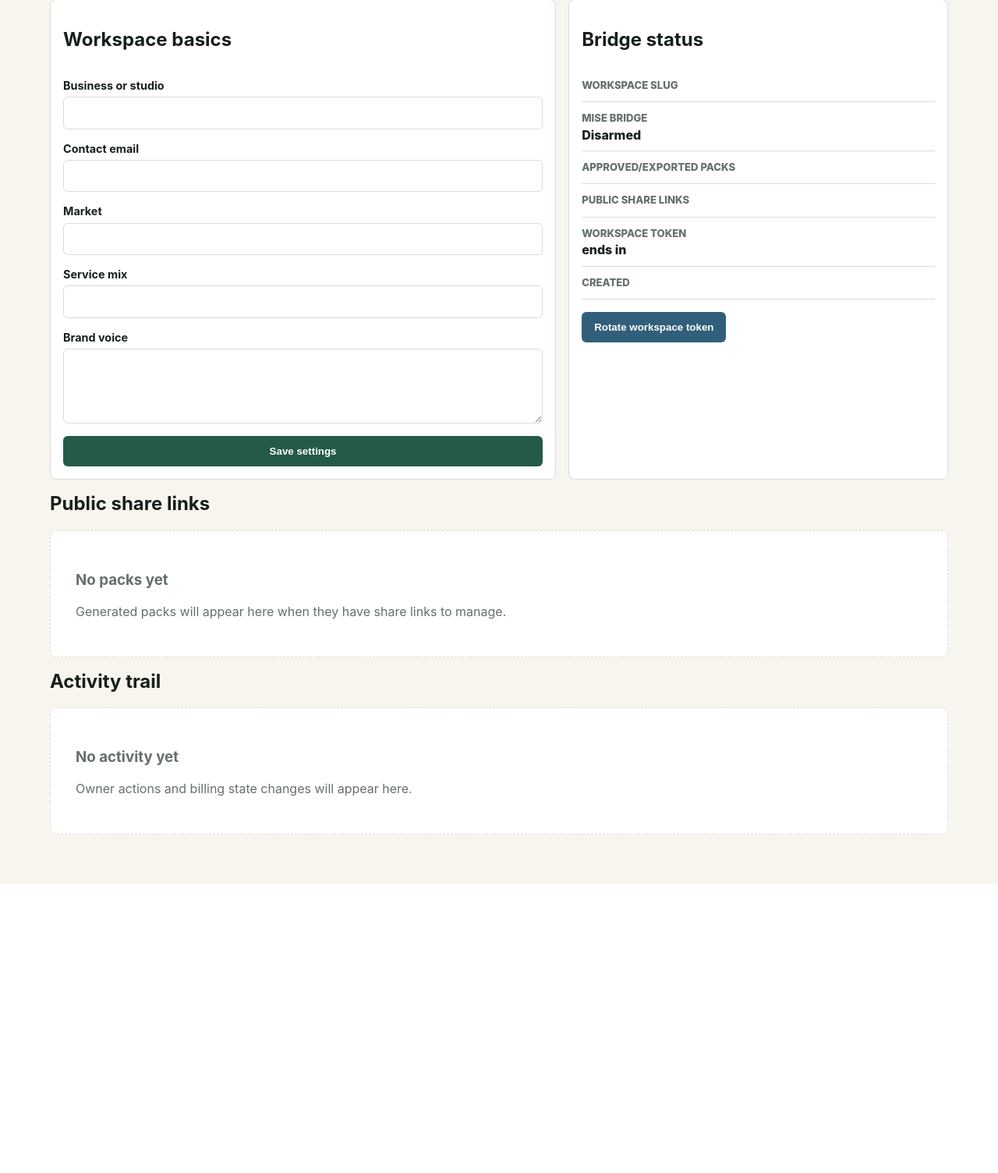
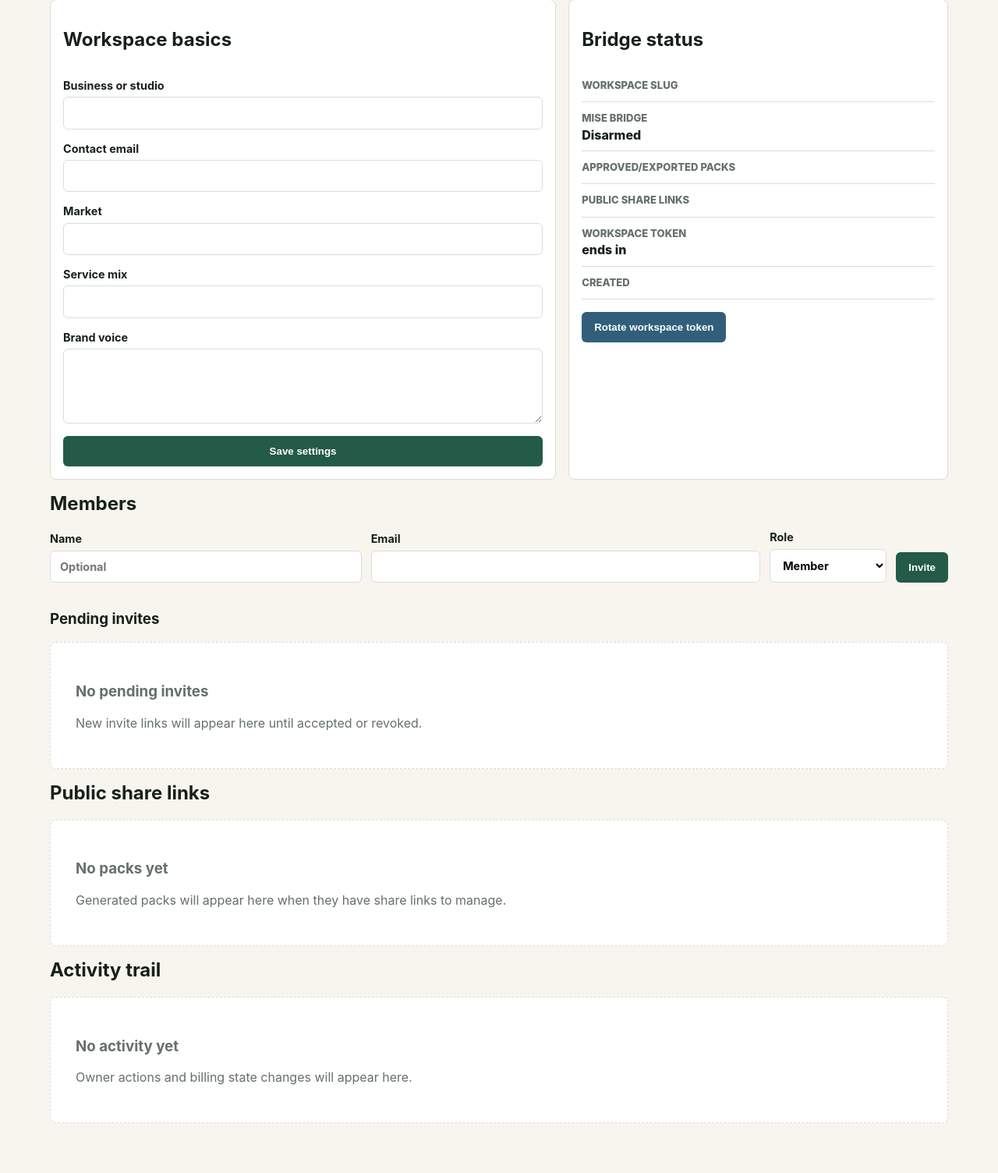
Before and after one commit to Ayyitskevin/dionysus, a FastAPI app: template templates/settings.html in a window 1280 px wide. Shown: the part 416-1920 px from the top of the page at 78% size. Before the commit the page ends 1550 px from the top, so only its background shows below. Run offline with FastAPI, Linux system fonts and the light colour scheme; the template is opened without the code that fills it, so the values that code supplies are empty; parts of the project's set-up code (start-up, migrations or seed data) failed here and were passed over.

Commit message:
Add workspace member management

```diff
--- a/app/main.py
+++ b/app/main.py
@@ -163,6 +163,54 @@ async def home(request: Request):
     return templates.TemplateResponse(request, "home.html", _home_context(request))
 
 
+@app.get("/invite/{token}", response_class=HTMLResponse)
+async def invite_form(request: Request, token: str):
+    invite = _invite_by_token(token)
+    if not invite or invite["status"] != "pending":
+        raise HTTPException(status_code=404, detail="invite not found")
+    return _render_invite(request, invite)
+
+
+@app.post("/invite/{token}/accept")
+async def accept_invite(request: Request, token: str, name: str = Form(""),
+                        password: str = Form(...)):
+    invite = _invite_by_token(token)
+    if not invite or invite["status"] != "pending":
+        raise HTTPException(status_code=404, detail="invite not found")
+    password = password.strip()
+    if len(password) < 8:
+        return _render_invite(
+            request, invite, error="Password must be at least 8 characters.")
+    user = db.one("SELECT * FROM users WHERE email=?", (invite["email"],))
+    if user:
+        if not security.verify_password(password, user["password_hash"]):
+            return _render_invite(
+                request, invite, error="Use the password for this account.")
+        user_id = user["id"]
+    else:
+        display_name = name.strip() or invite["invitee_name"] or invite["email"].split("@", 1)[0]
+        user_id = db.run("""INSERT INTO users (email, name, password_hash)
+                            VALUES (?,?,?)""",
+                         (invite["email"], display_name, security.hash_password(password)))
+    with db.tx() as con:
+        con.execute("""INSERT INTO organization_members (org_id, user_id, role)
+                       VALUES (?,?,?)
+                       ON CONFLICT(org_id, user_id) DO UPDATE SET
+                         role=excluded.role""",
+                    (invite["org_id"], user_id, invite["role"]))
+        con.execute("""UPDATE workspace_invites
+                       SET status='accepted', accepted_by_user_id=?,
+                           accepted_at=datetime('now')
+                       WHERE id=?""", (user_id, invite["id"]))
+    audit.log_event(
+        invite["org_id"], "member.invite_accepted",
+        actor_user_id=user_id, entity_type="user", entity_id=user_id,
+        summary=f"{invite['email']} accepted a {invite['role']} invite.",
+        details={"email": invite["email"], "role": invite["role"]})
+    resp = RedirectResponse(f"/w/{invite['org_slug']}", status_code=303)
+    return _set_auth_cookies(resp, user_id, invite["org_slug"])
+
+
 @app.get("/pricing", response_class=HTMLResponse)
 async def pricing(request: Request):
     return templates.TemplateResponse(request, "pricing.html", {"plans": plans.all_plans()})
@@ -232,8 +280,10 @@ def _membership(user_id: int, org_id: int):
 def _require_workspace(request: Request, slug: str):
     org = _org_by_slug(slug)
     user = _current_user(request)
-    if user and _membership(user["id"], org["id"]):
-        return org, user
+    if user:
+        if _membership(user["id"], org["id"]):
+            return org, user
+        raise HTTPException(status_code=403, detail="workspace access required")
     if security.has_workspace_access(request, slug):
         return org, user
     raise HTTPException(status_code=403, detail="workspace access required")
@@ -258,6 +308,60 @@ def _auth_cookie_kwargs() -> dict:
         "path": "/",
         "secure": config.COOKIE_SECURE,
     }
+
+
+def _member_role(role: str) -> str:
+    role = role.strip().lower()
+    if role not in ("admin", "member"):
+        raise HTTPException(status_code=400, detail="role must be admin or member")
+    return role
+
+
+def _valid_email(email: str) -> str:
+    email = email.strip().lower()
+    if "@" not in email or "." not in email.rsplit("@", 1)[-1]:
+        raise HTTPException(status_code=400, detail="valid email required")
+    return email
+
+
+def _owner_count(org_id: int) -> int:
+    return db.one("""SELECT COUNT(*) AS n FROM organization_members
+                     WHERE org_id=? AND role='owner'""", (org_id,))["n"]
+
+
+def _new_invite_token() -> str:
+    token = security.new_token(32)
+    while db.one("SELECT id FROM workspace_invites WHERE token=?", (token,)):
+        token = security.new_token(32)
+    return token
+
+
+def _invite_url(token: str) -> str:
+    return f"{config.BASE_URL}/invite/{token}"
+
+
+def _invite_by_token(token: str):
+    return db.one("""SELECT wi.*, o.slug AS org_slug, o.name AS org_name,
+                            o.company AS org_company
+                     FROM workspace_invites wi
+                     JOIN organizations o ON o.id=wi.org_id
+                     WHERE wi.token=?""", (token,))
+
+
+def _render_invite(request: Request, invite, *, error: str | None = None):
+    org = {
+        "id": invite["org_id"],
+        "slug": invite["org_slug"],
+        "name": invite["org_name"],
+        "company": invite["org_company"],
+    }
+    existing_user = db.one("SELECT id FROM users WHERE email=?", (invite["email"],))
+    return templates.TemplateResponse(request, "accept_invite.html", {
+        "invite": invite,
+        "org": org,
+        "existing_user": bool(existing_user),
+        "error": error,
+    })
 
 
 def _set_auth_cookies(resp: RedirectResponse, user_id: int, slug: str) -> RedirectResponse:
@@ -423,12 +527,42 @@ async def settings_page(request: Request, slug: str):
     notice = request.query_params.get("notice", "")
     rotated = request.query_params.get("rotated", "") == "1"
     revoked = request.query_params.get("revoked", "")
+    members = db.all_("""SELECT om.user_id, om.role, om.created_at,
+                                u.name, u.email
+                         FROM organization_members om
+                         JOIN users u ON u.id=om.user_id
+                         WHERE om.org_id=?
+                         ORDER BY CASE om.role WHEN 'owner' THEN 0
+                                                WHEN 'admin' THEN 1 ELSE 2 END,
+                                  om.created_at""", (org["id"],))
+    pending_invites = []
+    for row in db.all_("""SELECT * FROM workspace_invites
+                          WHERE org_id=? AND status='pending'
+                          ORDER BY created_at DESC, id DESC""", (org["id"],)):
+        invite = dict(row)
+        invite["invite_url"] = _invite_url(invite["token"])
+        pending_invites.append(invite)
+    invited_raw = request.query_params.get("invited", "")
+    invite_url = ""
+    try:
+        invited_id = int(invited_raw)
+    except ValueError:
+        invited_id = 0
+    if invited_id:
+        invite = db.one("""SELECT token FROM workspace_invites
+                           WHERE id=? AND org_id=? AND status='pending'""",
+                        (invited_id, org["id"]))
+        if invite:
+            invite_url = _invite_url(invite["token"])
     return templates.TemplateResponse(request, "settings.html", {
         "org": org,
         "user": user,
         "member": member,
         "subscription": sub,
         "packs": packs,
+        "members": members,
+        "pending_invites": pending_invites,
+        "invite_url": invite_url,
         "shared_count": shared_count,
         "bridge_count": bridge_count,
         "mise_bridge_armed": bool(config.MISE_IMPORT_TOKEN),
@@ -510,6 +644,107 @@ async def revoke_pack_share(request: Request, slug: str, pack_id: int):
         summary=f"Revoked public share link for {pack['title']}.",
         details={"pack_title": pack["title"]})
     return RedirectResponse(f"/w/{slug}/settings?revoked={pack_id}", status_code=303)
+
+
+@app.post("/w/{slug}/settings/members/invite")
+async def invite_member(request: Request, slug: str, email: str = Form(...),
+                        role: str = Form("member"), invitee_name: str = Form("")):
+    org, user, _ = _require_owner(request, slug)
+    email = _valid_email(email)
+    role = _member_role(role)
+    invitee_name = invitee_name.strip() or None
+    existing_member = db.one("""SELECT om.user_id FROM organization_members om
+                                JOIN users u ON u.id=om.user_id
+                                WHERE om.org_id=? AND u.email=?""",
+                             (org["id"], email))
+    if existing_member:
+        raise HTTPException(status_code=400, detail="user is already a workspace member")
+    pending = db.one("""SELECT * FROM workspace_invites
+                        WHERE org_id=? AND email=? AND status='pending'""",
+                     (org["id"], email))
+    if pending:
+        db.run("""UPDATE workspace_invites
+                  SET role=?, invitee_name=?, invited_by_user_id=?
+                  WHERE id=?""", (role, invitee_name, user["id"], pending["id"]))
+        invite_id = pending["id"]
+        summary = f"Refreshed {role} invite for {email}."
+    else:
+        token = _new_invite_token()
+        invite_id = db.run("""INSERT INTO workspace_invites
+                              (org_id, email, invitee_name, role, token, invited_by_user_id)
+                              VALUES (?,?,?,?,?,?)""",
+                           (org["id"], email, invitee_name, role, token, user["id"]))
+        summary = f"Invited {email} as {role}."
+    audit.log_event(
+        org["id"], "member.invited",
+        actor_user_id=user["id"], entity_type="workspace_invite", entity_id=invite_id,
+        summary=summary, details={"email": email, "role": role})
+    return RedirectResponse(f"/w/{slug}/settings?invited={invite_id}", status_code=303)
+
+
+@app.post("/w/{slug}/settings/invites/{invite_id}/revoke")
+async def revoke_invite(request: Request, slug: str, invite_id: int):
+    org, user, _ = _require_owner(request, slug)
+    invite = db.one("""SELECT * FROM workspace_invites
+                       WHERE id=? AND org_id=? AND status='pending'""",
+                    (invite_id, org["id"]))
+    if not invite:
+        raise HTTPException(status_code=404, detail="invite not found")
+    db.run("""UPDATE workspace_invites
+              SET status='revoked', revoked_at=datetime('now')
+              WHERE id=?""", (invite_id,))
+    audit.log_event(
+        org["id"], "member.invite_revoked",
+        actor_user_id=user["id"], entity_type="workspace_invite", entity_id=invite_id,
+        summary=f"Revoked pending invite for {invite['email']}.",
+        details={"email": invite["email"], "role": invite["role"]})
+    return RedirectResponse(f"/w/{slug}/settings?invite_revoked=1", status_code=303)
+
+
+@app.post("/w/{slug}/settings/members/{user_id}/role")
+async def update_member_role(request: Request, slug: str, user_id: int,
+                             role: str = Form(...)):
+    org, user, _ = _require_owner(request, slug)
+    role = _member_role(role)
+    if user_id == user["id"]:
+        raise HTTPException(status_code=400, detail="cannot change your own role")
+    target = db.one("""SELECT om.*, u.email FROM organization_members om
+                       JOIN users u ON u.id=om.user_id
+                       WHERE om.org_id=? AND om.user_id=?""", (org["id"], user_id))
+    if not target:
+        raise HTTPException(status_code=404, detail="member not found")
+    if target["role"] == "owner":
+        raise HTTPException(status_code=400, detail="owner role cannot be changed here")
+    db.run("""UPDATE organization_members SET role=?
+              WHERE org_id=? AND user_id=?""", (role, org["id"], user_id))
+    audit.log_event(
+        org["id"], "member.role_updated",
+        actor_user_id=user["id"], entity_type="user", entity_id=user_id,
+        summary=f"Changed {target['email']} from {target['role']} to {role}.",
+        details={"email": target["email"], "old_role": target["role"], "role": role})
+    return RedirectResponse(f"/w/{slug}/settings?member_role=1", status_code=303)
+
+
+@app.post("/w/{slug}/settings/members/{user_id}/revoke")
+async def revoke_member(request: Request, slug: str, user_id: int):
+    org, user, _ = _require_owner(request, slug)
+    if user_id == user["id"]:
+        raise HTTPException(status_code=400, detail="cannot revoke your own access")
+    target = db.one("""SELECT om.*, u.email FROM organization_members om
+                       JOIN users u ON u.id=om.user_id
+                       WHERE om.org_id=? AND om.user_id=?""", (org["id"], user_id))
+    if not target:
+        raise HTTPException(status_code=404, detail="member not found")
+    if target["role"] == "owner" and _owner_count(org["id"]) <= 1:
+        raise HTTPException(status_code=400, detail="cannot revoke the last owner")
+    db.run("""DELETE FROM organization_members
+              WHERE org_id=? AND user_id=?""", (org["id"], user_id))
+    audit.log_event(
+        org["id"], "member.revoked",
+        actor_user_id=user["id"], entity_type="user", entity_id=user_id,
+        summary=f"Revoked workspace access for {target['email']}.",
+        details={"email": target["email"], "role": target["role"]})
+    return RedirectResponse(f"/w/{slug}/settings?member_revoked=1", status_code=303)
 
 
 @app.post("/w/{slug}/profile")
--- a/static/dionysus.css
+++ b/static/dionysus.css
@@ -457,6 +457,18 @@ button:disabled {
   flex-wrap: wrap;
 }
 .settings-actions form { margin: 0; }
+.member-invite {
+  display: grid;
+  grid-template-columns: minmax(160px, 0.8fr) minmax(220px, 1fr) 150px auto;
+  gap: 0.75rem;
+  align-items: end;
+  margin-bottom: 1rem;
+}
+.notice input, .settings-band .row input {
+  margin-top: 0.6rem;
+  font-family: ui-monospace, SFMono-Regular, Menlo, Consolas, monospace;
+  font-size: 0.84rem;
+}
 .audit-list {
   display: grid;
   gap: 0.75rem;
@@ -486,5 +498,5 @@ button:disabled {
 }
 
 @media (max-width: 880px) {
-  .upgrade-strip, .campaign-actions, .campaign-actions form, .settings-grid, .settings-actions, .audit-row { display: grid; min-width: 0; }
+  .upgrade-strip, .campaign-actions, .campaign-actions form, .settings-grid, .settings-actions, .audit-row, .member-invite { display: grid; min-width: 0; grid-template-columns: 1fr; }
 }
--- a/templates/settings.html
+++ b/templates/settings.html
@@ -22,6 +22,18 @@
   {% endif %}
   {% if revoked %}
   <div class="notice warning"><strong>Share link revoked.</strong><span>The previous public URL for pack #{{ revoked }} no longer resolves.</span></div>
+  {% endif %}
+  {% if invite_url %}
+  <div class="notice success"><strong>Invite ready.</strong><span>Copy the invite link below and send it to the new member.</span><input readonly value="{{ invite_url }}"></div>
+  {% endif %}
+  {% if request.query_params.get("invite_revoked") %}
+  <div class="notice warning"><strong>Invite revoked.</strong><span>The pending invite link no longer works.</span></div>
+  {% endif %}
+  {% if request.query_params.get("member_role") %}
+  <div class="notice success"><strong>Role updated.</strong><span>The member role was changed.</span></div>
+  {% endif %}
+  {% if request.query_params.get("member_revoked") %}
+  <div class="notice warning"><strong>Member revoked.</strong><span>The user no longer has workspace access.</span></div>
   {% endif %}
 
   <div class="settings-grid">
@@ -50,6 +62,72 @@
       </form>
     </section>
   </div>
+
+  <section class="band settings-band">
+    <h2>Members</h2>
+    <form method="post" action="/w/{{ org.slug }}/settings/members/invite" class="member-invite">
+      <label>Name <input name="invitee_name" placeholder="Optional"></label>
+      <label>Email <input name="email" type="email" required></label>
+      <label>Role
+        <select name="role">
+          <option value="member">Member</option>
+          <option value="admin">Admin</option>
+        </select>
+      </label>
+      <button>Invite</button>
+    </form>
+    <div class="list">
+      {% for m in members %}
+      <article class="row">
+        <div>
+          <strong>{{ m.name }}</strong>
+          <p>{{ m.email }} · {{ m.role }} · joined {{ m.created_at }}</p>
+        </div>
+        <div class="settings-actions">
+          {% if m.user_id == user.id %}
+          <span class="muted">Current user</span>
+          {% elif m.role == "owner" %}
+          <span class="muted">Owner</span>
+          {% else %}
+          <form method="post" action="/w/{{ org.slug }}/settings/members/{{ m.user_id }}/role">
+            <select name="role">
+              <option value="member" {% if m.role == "member" %}selected{% endif %}>Member</option>
+              <option value="admin" {% if m.role == "admin" %}selected{% endif %}>Admin</option>
+            </select>
+            <button class="secondary">Update role</button>
+          </form>
+          <form method="post" action="/w/{{ org.slug }}/settings/members/{{ m.user_id }}/revoke">
+            <button class="ghost">Revoke access</button>
+          </form>
+          {% endif %}
+        </div>
+      </article>
+      {% endfor %}
+    </div>
+
+    <h3>Pending invites</h3>
+    <div class="list">
+      {% for invite in pending_invites %}
+      <article class="row">
+        <div>
+          <strong>{{ invite.email }}</strong>
+          <p>{{ invite.role }} · invited {{ invite.created_at }}</p>
+          <input readonly value="{{ invite.invite_url }}">
+        </div>
+        <div class="settings-actions">
+          <form method="post" action="/w/{{ org.slug }}/settings/invites/{{ invite.id }}/revoke">
+            <button class="ghost">Revoke invite</button>
+          </form>
+        </div>
+      </article>
+      {% else %}
+      <div class="empty-state">
+        <h3>No pending invites</h3>
+        <p>New invite links will appear here until accepted or revoked.</p>
+      </div>
+      {% endfor %}
+    </div>
+  </section>
 
   <section class="band settings-band">
     <h2>Public share links</h2>
```
Also changed, not shown: templates/accept_invite.html (added, +19 -0 lines), tests/test_app.py (+99 -0 lines), migrations/005_workspace_invites.sql (added).
